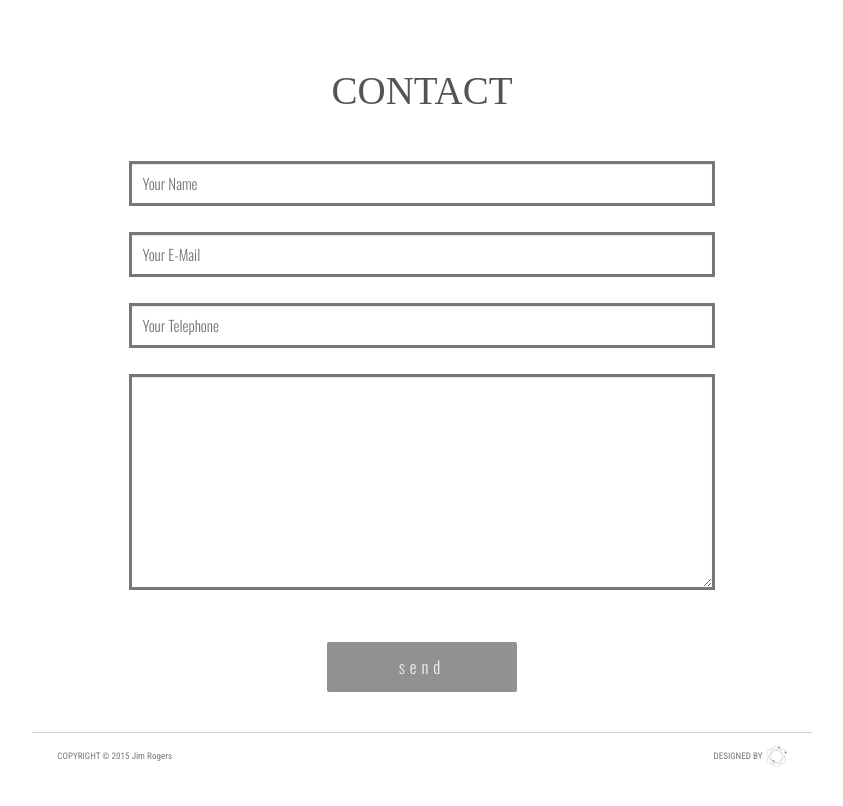
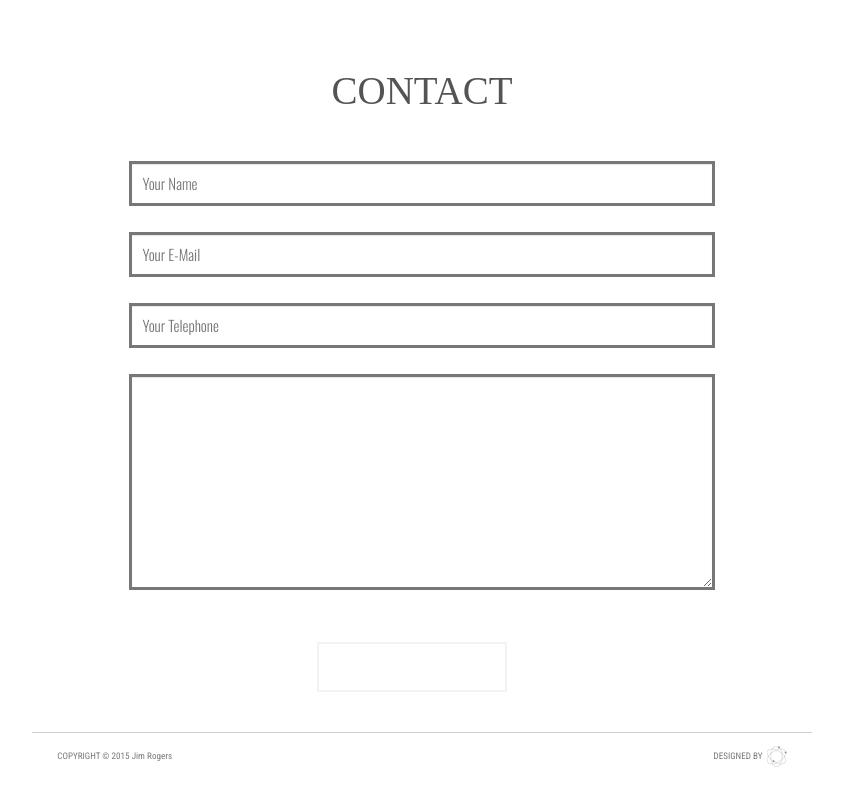
Before and after one commit to JimRogers/jimrogerswebsite, a Jekyll site: the page built from contact/index.html, in a window 1280 px wide. Shown: the top 806 px of the page, without its empty margins (218-1061 px from the left). Built offline with Jekyll 4.4.1, drawn with Linux system fonts in a browser that asks for light colours; comment, search, counter and statistics services are not loaded.

Commit message:
Add same styling to contact form button

```diff
--- a/css/style.css
+++ b/css/style.css
@@ -243,25 +243,29 @@ Buttons
   color:#444343;
   margin-top:95px;
 }
-.btn-subscribe{
-  background:#919191;
-  color:#f2f2f2;
-  border:2px solid #919191 !important;
+.btn-subscribe {
+  background:transparent;
+  color:#fff;
+  border:2px solid #f2f2f2 !important;
   font-size:1.3em !important;
   font-weight:200 !important;
-  font-family:"Oswald";
+  font-family: "Oswald";
   border-radius:0px !important;
   padding:13px !important;
   letter-spacing:5px;
   width:190px;
+  margin-right:20px;
   margin-top:30px;
   border-radius:2px !important;
   text-transform:italic !important;
 }
+.btn-subscribe a {
+  color:#fff;
+}
 .btn-subscribe:hover {
-  background:transparent;
-  color:#919191 !important;
-  border:2px solid #919191 !important;
+  background:#f2f2f2;
+  color:#414141 !important;
+  border:2px solid #f2f2f2 !important;
   transition: all 0.7s ease !important;
 }
 
```
